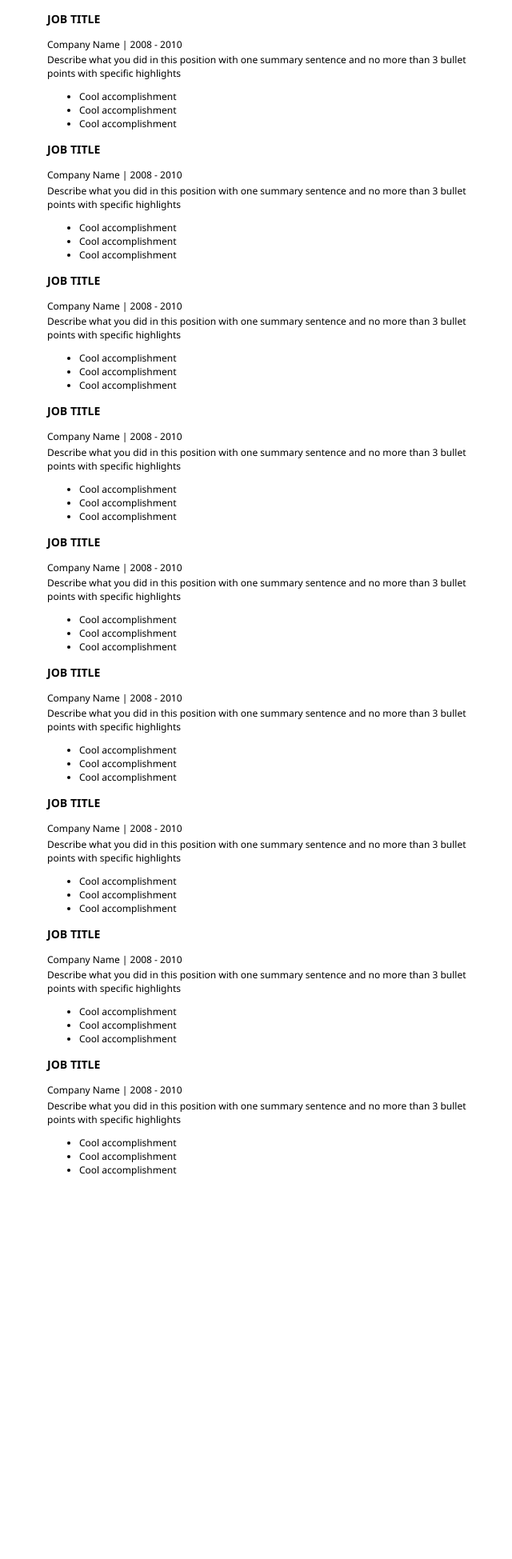
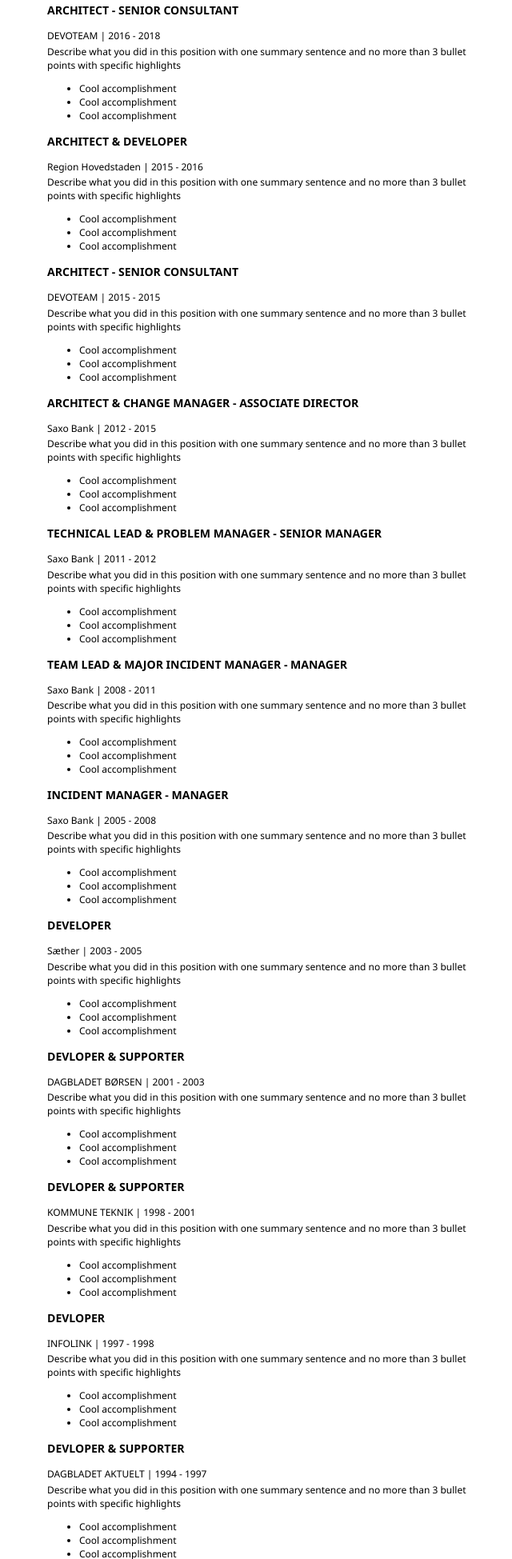
Before and after one commit to msjoegreen/CV, a plain HTML site: page index.html in a window 1280 px wide. Shown: the part 851-2800 px from the top of the page at 80% size, without its empty margins (509-1149 px from the left). Before the commit the page ends 2370 px from the top, so only its background shows below. Drawn offline with Linux system fonts and the light colour scheme.

Commit message:
Update Job positions

```diff
--- a/index.html
+++ b/index.html
@@ -2,7 +2,7 @@
   <head>
     <link href="style.css" rel="stylesheet" />
     <link rel="stylesheet" href="https://cdnjs.cloudflare.com/ajax/libs/font-awesome/5.15.4/css/all.min.css">
-    <title>Your Name resume</title>
+    <title>Michael Sjoegreen Resume</title>
   </head>
 
   <body>
@@ -52,14 +52,30 @@
         <section>
           <h2>ABOUT</h2>
           <!-- about you -->
-          <p>A brief paragraph about you and what kind of job/company you are looking to work for.</p>
+          <p>
+            Michael have more than 25 years of experience in IT and more than 10 years with ITSM and tools. Since 2012 Michael have focused on ServiceNow both as a client and as a consultant, having filled roles from solution architect to developer on the platform.<br>
+            Prior to this Michael have worked in both development and Support and this have given him an insight in both how to design applications and ensuring their maintainability afterwards.
+            Managing several ITSM processes have made Michael able to both understand, advice and implement processes ensuring the process is practical in use and proper implemented in it’s technical platform.</p>
         </section>
         <section>
           <h2>WORK EXPERIENCE</h2>
           <!-- your work experience -->
           <!-- Job Entry -->
-          <h3><b>JOB TITLE</b></h3>
-          <p>Company Name | 2008 - 2010</p>
+          <h3><b>ARCHITECT - CONSULTANT</b></h3>
+          <p>Carve | 2020 - </p>
+          <p>
+            Platform and Solutions Architect on ServiceNow and OutSystems.<br>
+Designing and delivering solutions with focus both on processes, solutions and the platforms as a whole.
+
+          </p>
+          <ul>
+            <li>Projects on GRC, Integrations, CMDB, Change Mgt, Problem Mgt, Custom Business Application, PWA/Mobile Apps. </li>
+            <li>Platform governance and operating models</li>
+            <li>Development standards, guidelines and Style-guides</li>
+          </ul>
+          <!-- Job Entry -->
+          <h3><b>ARCHITECT - MANAGER</b></h3>
+          <p>KPMG | 2018 - 2020</p>
           <p>
             Describe what you did in this position with one summary sentence and
             no more than 3 bullet points with specific highlights
@@ -70,8 +86,8 @@
             <li>Cool accomplishment</li>
           </ul>
           <!-- Job Entry -->
-          <h3><b>JOB TITLE</b></h3>
-          <p>Company Name | 2008 - 2010</p>
+          <h3><b>ARCHITECT - SENIOR CONSULTANT</b></h3>
+          <p>DEVOTEAM | 2016 - 2018</p>
           <p>
             Describe what you did in this position with one summary sentence and
             no more than 3 bullet points with specific highlights
@@ -82,8 +98,8 @@
             <li>Cool accomplishment</li>
           </ul>
           <!-- Job Entry -->
-          <h3><b>JOB TITLE</b></h3>
-          <p>Company Name | 2008 - 2010</p>
+          <h3><b>ARCHITECT & DEVELOPER</b></h3>
+          <p>Region Hovedstaden | 2015 - 2016</p>
           <p>
             Describe what you did in this position with one summary sentence and
             no more than 3 bullet points with specific highlights
@@ -94,8 +110,8 @@
             <li>Cool accomplishment</li>
           </ul>
           <!-- Job Entry -->
-          <h3><b>JOB TITLE</b></h3>
-          <p>Company Name | 2008 - 2010</p>
+          <h3><b>ARCHITECT - SENIOR CONSULTANT</b></h3>
+          <p>DEVOTEAM | 2015 - 2015</p>
           <p>
             Describe what you did in this position with one summary sentence and
             no more than 3 bullet points with specific highlights
@@ -106,8 +122,8 @@
             <li>Cool accomplishment</li>
           </ul>
           <!-- Job Entry -->
-          <h3><b>JOB TITLE</b></h3>
-          <p>Company Name | 2008 - 2010</p>
+          <h3><b>ARCHITECT & CHANGE MANAGER - ASSOCIATE DIRECTOR</b></h3>
+          <p>Saxo Bank | 2012 - 2015</p>
           <p>
             Describe what you did in this position with one summary sentence and
             no more than 3 bullet points with specific highlights
@@ -118,8 +134,8 @@
             <li>Cool accomplishment</li>
           </ul>
           <!-- Job Entry -->
-          <h3><b>JOB TITLE</b></h3>
-          <p>Company Name | 2008 - 2010</p>
+          <h3><b>TECHNICAL LEAD & PROBLEM MANAGER - SENIOR MANAGER</b></h3>
+          <p>Saxo Bank | 2011 - 2012</p>
           <p>
             Describe what you did in this position with one summary sentence and
             no more than 3 bullet points with specific highlights
@@ -130,8 +146,8 @@
             <li>Cool accomplishment</li>
           </ul>
           <!-- Job Entry -->
-          <h3><b>JOB TITLE</b></h3>
-          <p>Company Name | 2008 - 2010</p>
+          <h3><b>TEAM LEAD & MAJOR INCIDENT MANAGER - MANAGER</b></h3>
+          <p>Saxo Bank | 2008 - 2011</p>
           <p>
             Describe what you did in this position with one summary sentence and
             no more than 3 bullet points with specific highlights
@@ -142,8 +158,8 @@
             <li>Cool accomplishment</li>
           </ul>
           <!-- Job Entry -->
-          <h3><b>JOB TITLE</b></h3>
-          <p>Company Name | 2008 - 2010</p>
+          <h3><b>INCIDENT MANAGER - MANAGER</b></h3>
+          <p>Saxo Bank | 2005 - 2008</p>
           <p>
             Describe what you did in this position with one summary sentence and
             no more than 3 bullet points with specific highlights
@@ -154,8 +170,8 @@
             <li>Cool accomplishment</li>
           </ul>
           <!-- Job Entry -->
-          <h3><b>JOB TITLE</b></h3>
-          <p>Company Name | 2008 - 2010</p>
+          <h3><b>DEVELOPER</b></h3>
+          <p>Sæther | 2003 - 2005</p>
           <p>
             Describe what you did in this position with one summary sentence and
             no more than 3 bullet points with specific highlights
@@ -166,8 +182,8 @@
             <li>Cool accomplishment</li>
           </ul>
           <!-- Job Entry -->
-          <h3><b>JOB TITLE</b></h3>
-          <p>Company Name | 2008 - 2010</p>
+          <h3><b>DEVLOPER & SUPPORTER</b></h3>
+          <p>DAGBLADET BØRSEN | 2001 - 2003</p>
           <p>
             Describe what you did in this position with one summary sentence and
             no more than 3 bullet points with specific highlights
@@ -178,8 +194,8 @@
             <li>Cool accomplishment</li>
           </ul>
           <!-- Job Entry -->
-          <h3><b>JOB TITLE</b></h3>
-          <p>Company Name | 2008 - 2010</p>
+          <h3><b>DEVLOPER & SUPPORTER</b></h3>
+          <p>KOMMUNE TEKNIK | 1998 - 2001</p>
           <p>
             Describe what you did in this position with one summary sentence and
             no more than 3 bullet points with specific highlights
@@ -190,8 +206,44 @@
             <li>Cool accomplishment</li>
           </ul>
           <!-- Job Entry -->
-          <h3><b>JOB TITLE</b></h3>
-          <p>Company Name | 2008 - 2010</p>
+          <h3><b>DEVLOPER</b></h3>
+          <p>INFOLINK | 1997 - 1998</p>
+          <p>
+            Describe what you did in this position with one summary sentence and
+            no more than 3 bullet points with specific highlights
+          </p>
+          <ul>
+            <li>Cool accomplishment</li>
+            <li>Cool accomplishment</li>
+            <li>Cool accomplishment</li>
+          </ul>
+          <!-- Job Entry -->
+          <h3><b>DEVLOPER & SUPPORTER</b></h3>
+          <p>DAGBLADET AKTUELT | 1994 - 1997</p>
+          <p>
+            Describe what you did in this position with one summary sentence and
+            no more than 3 bullet points with specific highlights
+          </p>
+          <ul>
+            <li>Cool accomplishment</li>
+            <li>Cool accomplishment</li>
+            <li>Cool accomplishment</li>
+          </ul>
+          <!-- Job Entry -->
+          <h3><b>DEVLOPER & SUPPORTER</b></h3>
+          <p>DANISH RED CROSS | 1992 - 1994</p>
+          <p>
+            Describe what you did in this position with one summary sentence and
+            no more than 3 bullet points with specific highlights
+          </p>
+          <ul>
+            <li>Cool accomplishment</li>
+            <li>Cool accomplishment</li>
+            <li>Cool accomplishment</li>
+          </ul>
+          <!-- Job Entry -->
+          <h3><b>SUPPORTER</b></h3>
+          <p>A/C CONNECTION | 1991 - 1992</p>
           <p>
             Describe what you did in this position with one summary sentence and
             no more than 3 bullet points with specific highlights
```
